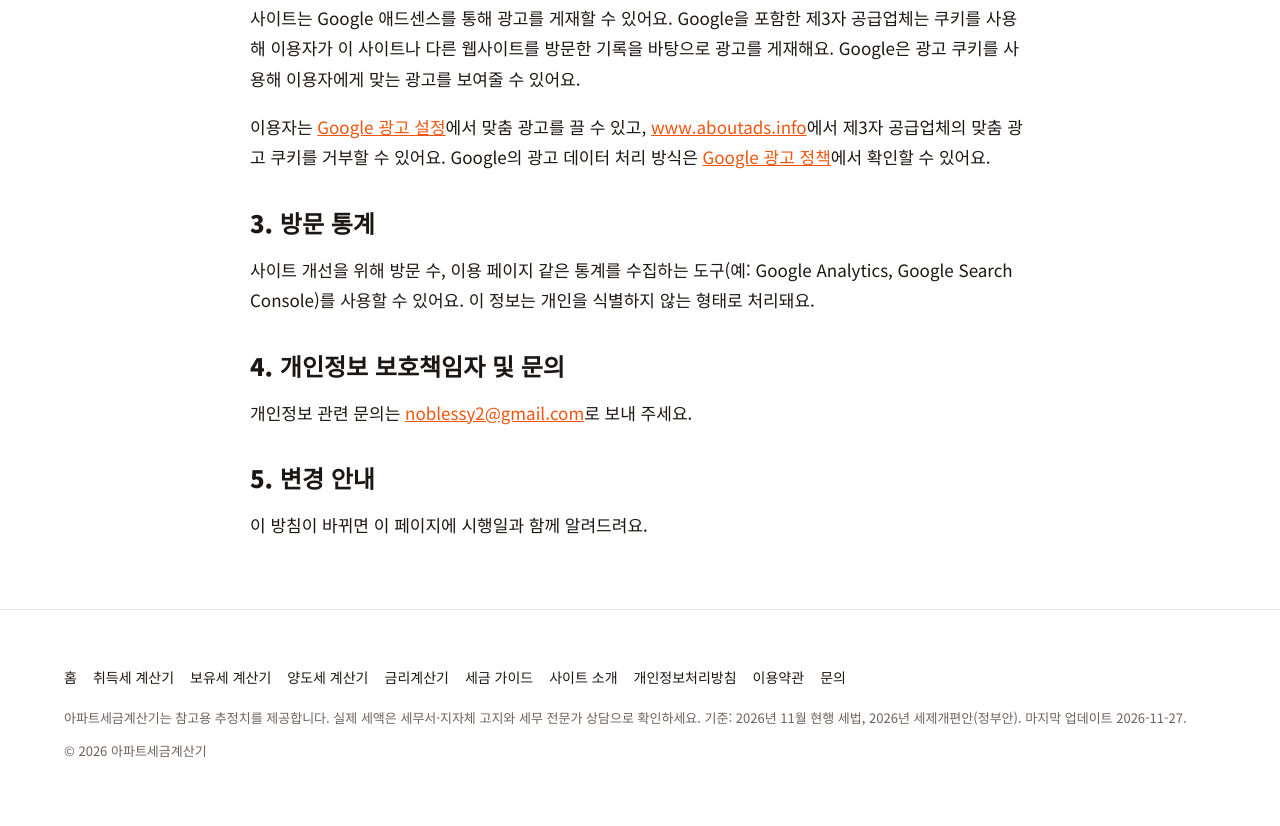
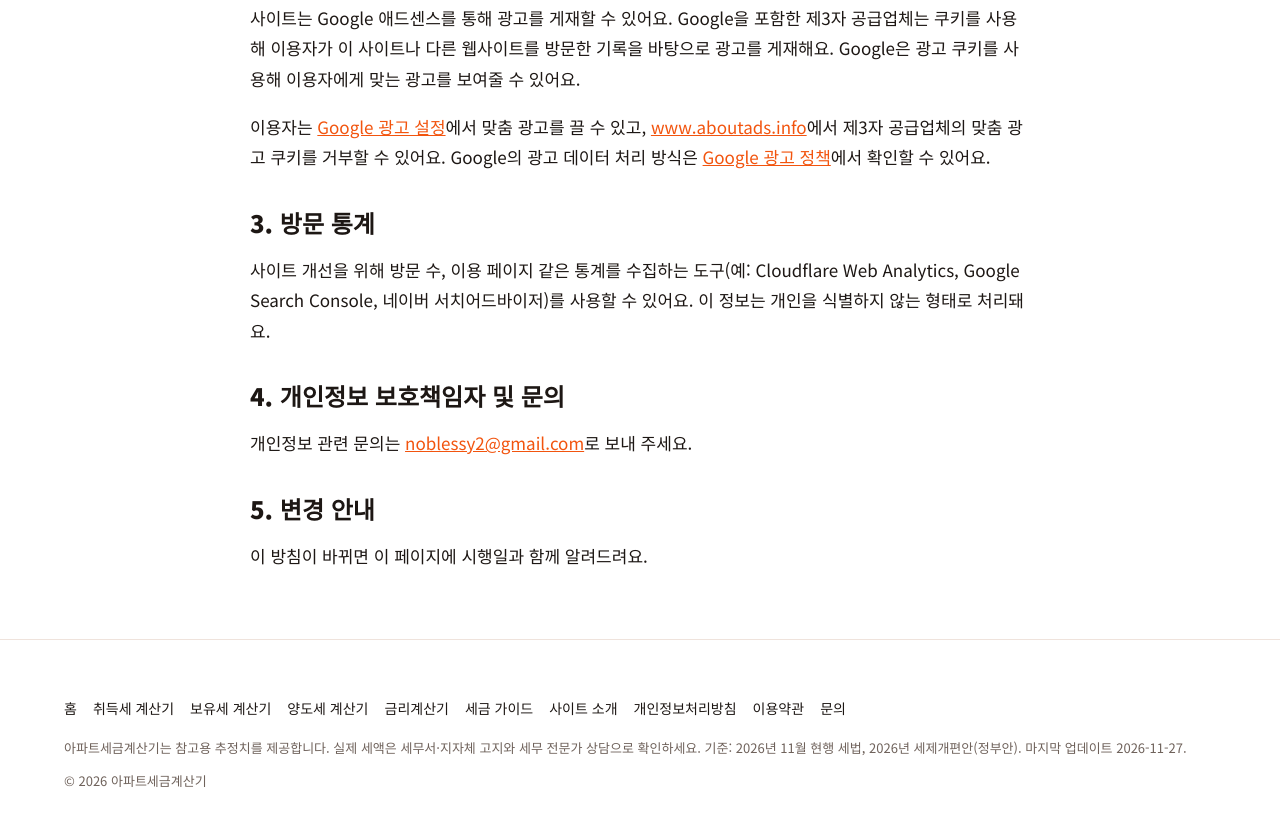
Before and after one commit to noblessy2-sys/apttaxcalc, a plain HTML site: page public/privacy/index.html in a window 1280 px wide. Shown: the part 944-1770 px from the top of the page. Drawn offline with Linux system fonts and the light colour scheme.

Commit message:
방문 통계(Cloudflare Web Analytics) 적용용 재배포, 개인정보처리방침 도구 이름 갱신
Co-Authored-By: Claude Opus 5.5 <noreply@anthropic.com>
Claude-Session: https://claude.ai/code/session_01HQqYRMX4sNGpoZjUcBx5xP

```diff
--- a/public/privacy/index.html
+++ b/public/privacy/index.html
@@ -28,7 +28,7 @@
 <p>사이트는 Google 애드센스를 통해 광고를 게재할 수 있어요. Google을 포함한 제3자 공급업체는 쿠키를 사용해 이용자가 이 사이트나 다른 웹사이트를 방문한 기록을 바탕으로 광고를 게재해요. Google은 광고 쿠키를 사용해 이용자에게 맞는 광고를 보여줄 수 있어요.</p>
 <p>이용자는 <a href="https://adssettings.google.com" target="_blank" rel="noopener">Google 광고 설정</a>에서 맞춤 광고를 끌 수 있고, <a href="https://www.aboutads.info" target="_blank" rel="noopener">www.aboutads.info</a>에서 제3자 공급업체의 맞춤 광고 쿠키를 거부할 수 있어요. Google의 광고 데이터 처리 방식은 <a href="https://policies.google.com/technologies/ads" target="_blank" rel="noopener">Google 광고 정책</a>에서 확인할 수 있어요.</p>
 <h2>3. 방문 통계</h2>
-<p>사이트 개선을 위해 방문 수, 이용 페이지 같은 통계를 수집하는 도구(예: Google Analytics, Google Search Console)를 사용할 수 있어요. 이 정보는 개인을 식별하지 않는 형태로 처리돼요.</p>
+<p>사이트 개선을 위해 방문 수, 이용 페이지 같은 통계를 수집하는 도구(예: Cloudflare Web Analytics, Google Search Console, 네이버 서치어드바이저)를 사용할 수 있어요. 이 정보는 개인을 식별하지 않는 형태로 처리돼요.</p>
 <h2>4. 개인정보 보호책임자 및 문의</h2>
 <p>개인정보 관련 문의는 <a href="mailto:noblessy2@gmail.com">noblessy2@gmail.com</a>로 보내 주세요.</p>
 <h2>5. 변경 안내</h2><p>이 방침이 바뀌면 이 페이지에 시행일과 함께 알려드려요.</p></div></section></main>
```
